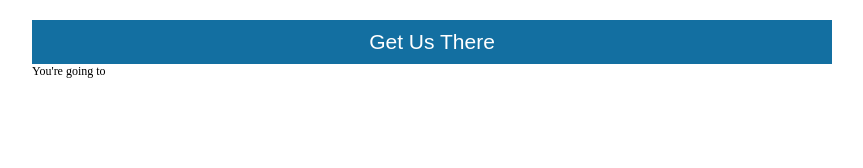
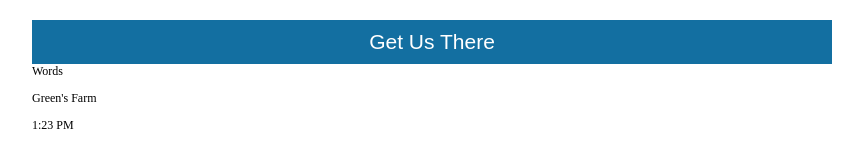
Before and after one commit to emilyeserven/nhvhackathon-itinerary, a website: page index.html in a window 1280 px wide. Shown: the part 372-540 px from the top of the page, without its empty margins (208-1071 px from the left). Drawn offline with nearby package versions, Linux system fonts and the light colour scheme.

Commit message:
Add new CSS and HTML

```diff
--- a/app/mainBrainComponent/mainBrain.html
+++ b/app/mainBrainComponent/mainBrain.html
@@ -34,5 +34,21 @@
 	</div>
 </div>
 <div class="participant-holder">
-	You're going to
+	<div class="location-holder">
+		Words
+	</div>
+	<div class="train-holder">
+		<div class="train-row">
+			<div class="train-name">
+				<p>
+					Green's Farm
+				</p>
+			</div>
+			<div class="train-time">
+				<p>
+					1:23 PM
+				</p>
+			</div>
+		</div>
+	</div>
 </div>
```
